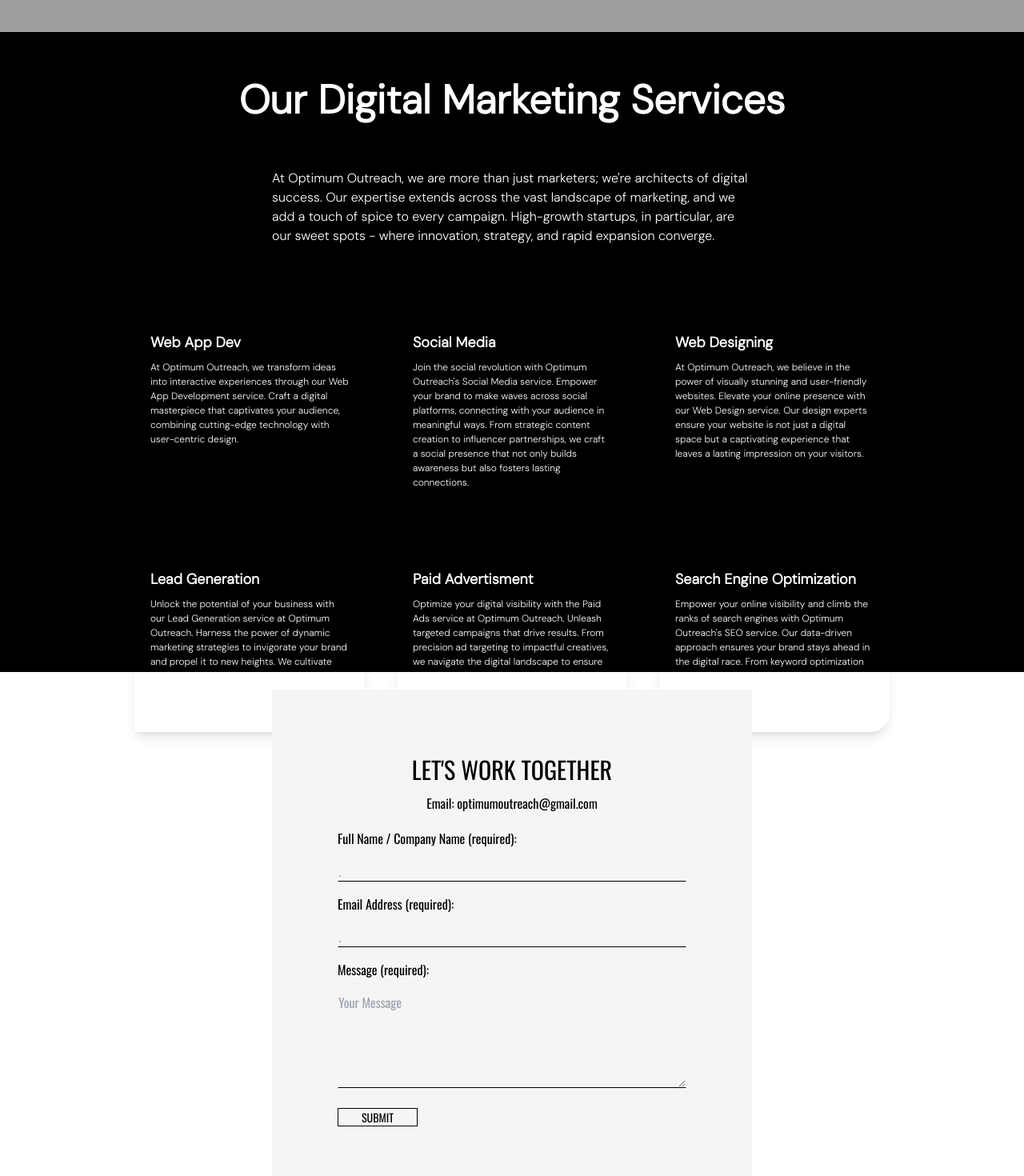
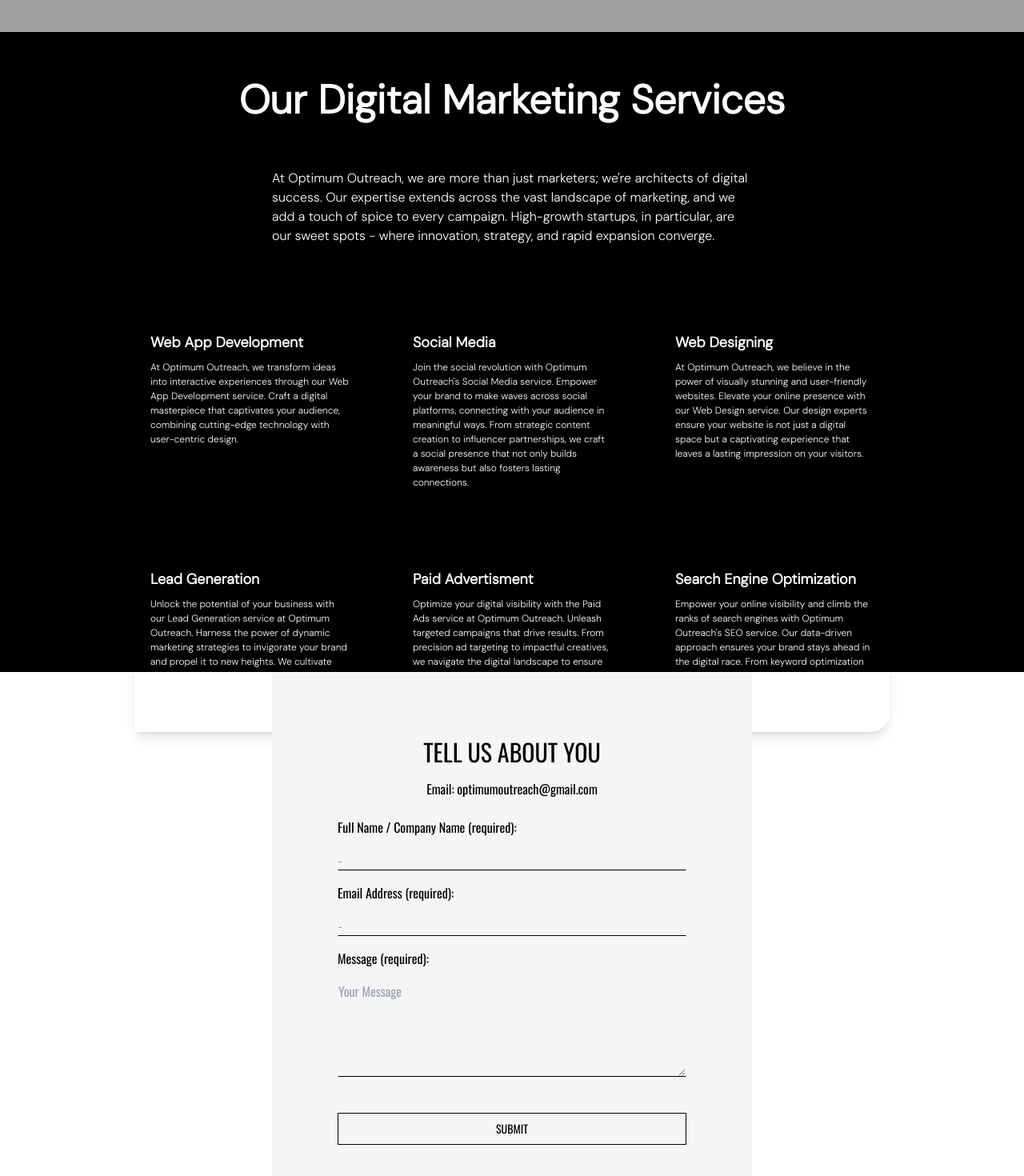
Before and after one commit to hendrckks/demo, a React (Vite) app in the folder optimum/: page / in a window 1280 px wide. Shown: the part 760-2230 px from the top of the page at 80% size. Built offline with nearby package versions, Linux system fonts and the light colour scheme; grey boxes are pictures that could not be loaded; a web font is replaced by a local one.

Commit message:
contact submit button

```diff
--- a/optimum/src/components/Contact.tsx
+++ b/optimum/src/components/Contact.tsx
@@ -46,9 +46,9 @@
     <div className="contacts-container">
       <div className="border-2 block text-black bg-neutral-100 border-transparent p-20 w-[400px] sm:w-[600px]">
         <h2 className="text-3xl font-extralight flex justify-center">
-          <span>LET'S WORK TOGETHER</span>
+          <span>TELL US ABOUT YOU</span>
         </h2>
-        <p className="py-[3.85px] mt-2 flex justify-center">
+        <p className="py-[8px] mt-2 flex justify-center">
           <span>Email</span>: optimumoutreach@gmail.com
         </p>
         <div className="my-4 space-y-5">
@@ -65,7 +65,7 @@
                 <input
                   type="text"
                   className="mt-4 w-[100%] outline-none bg-transparent focus:ring-0 border-[0.3px] border-black border-r-transparent border-l-transparent border-t-transparent"
-                  placeholder="."
+                  placeholder="-"
                   value={name}
                   onChange={(e) => setName(e.target.value)}
                 />
@@ -83,7 +83,7 @@
                 <input
                   type="text"
                   className="mt-4 w-[100%] outline-none focus:ring-0 border-[0.3px] bg-transparent border-black border-r-transparent border-l-transparent border-t-transparent"
-                  placeholder="."
+                  placeholder="-"
                   value={email}
                   onChange={(e) => setEmail(e.target.value)}
                 />
@@ -106,7 +106,7 @@
                 />
               </div>
             </div>
-            <div className="flex justify-center items-center w-[100px] mt-5 border-[1.5px] text-[14px] hover:bg-black hover:border-white hover:text-white border-black">
+            <div className="flex justify-center items-center h-10 mt-10 border-[1.5px] text-[14px] hover:bg-black hover:border-white hover:text-white border-black">
               <button type="submit">SUBMIT</button>
             </div>
           </form>
--- a/optimum/src/pages/Home.tsx
+++ b/optimum/src/pages/Home.tsx
@@ -38,11 +38,11 @@
               </button>
             </div>
             <div className="w-auto flex items-center justify-center group">
-              <button className="" type="button">
+              <button className="cursor-pointer" type="button">
                 <h2 className="px-6 py-4 text-[15px]">Get Started</h2>
               </button>
               <div className="relative right-3 ">
-                <ArrowCircleRightIcon className="text-white transform translate-x-1.1 group-hover:text-teal-700 transition duration-300 ease-in-out translate-1.1" />
+                <ArrowCircleRightIcon className="text-white group-hover:text-blue-900 group-hover:scale-150 transition-transform duration-300 ease-in-out" />
               </div>
             </div>
           </div>
--- a/optimum/src/pages/Services.tsx
+++ b/optimum/src/pages/Services.tsx
@@ -23,7 +23,9 @@
           <Link to="/Service/Web-App-Development">
             <ServicesCard>
               <div className="p-5">
-                <h1 className="font-semibold text-[18px]">Web App Dev</h1>
+                <h1 className="font-semibold text-[18px]">
+                  Web App Development
+                </h1>
                 <p className="mt-2">
                   At Optimum Outreach, we transform ideas into interactive
                   experiences through our Web App Development service. Craft a
```
